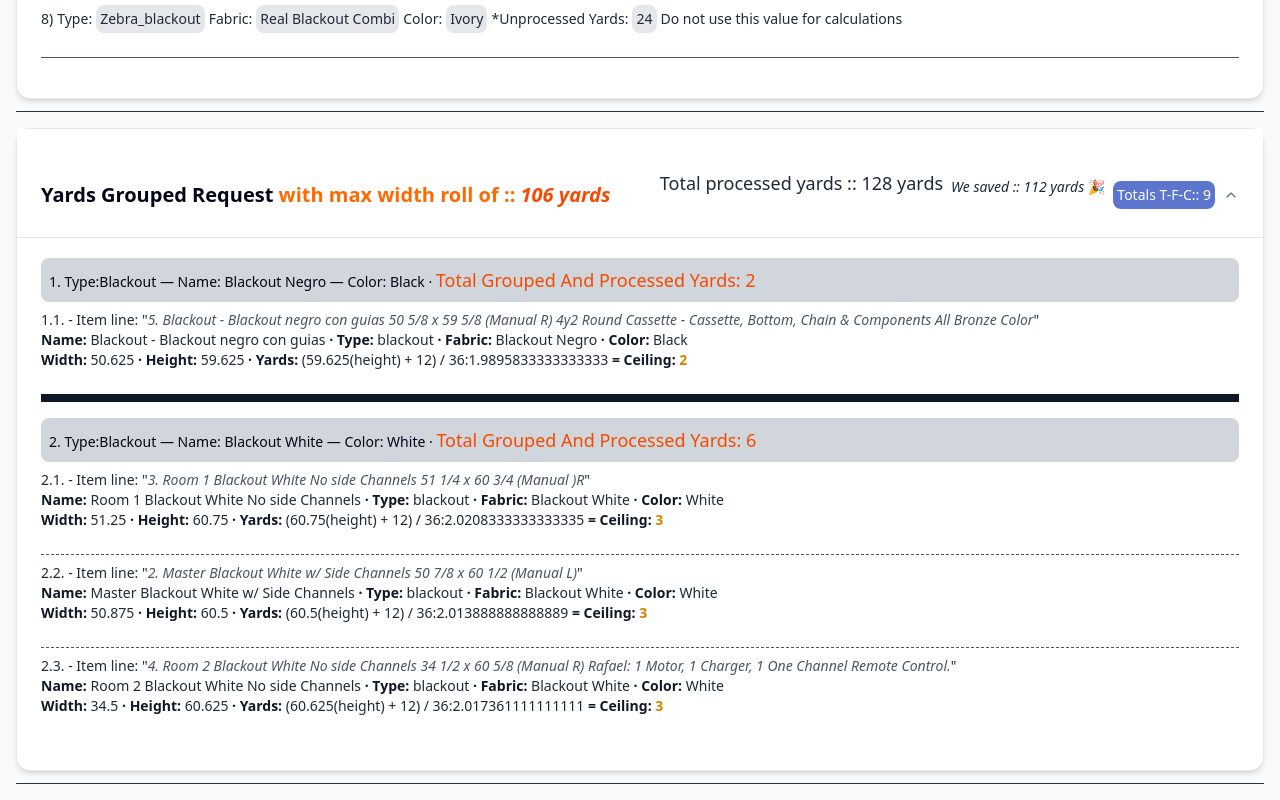
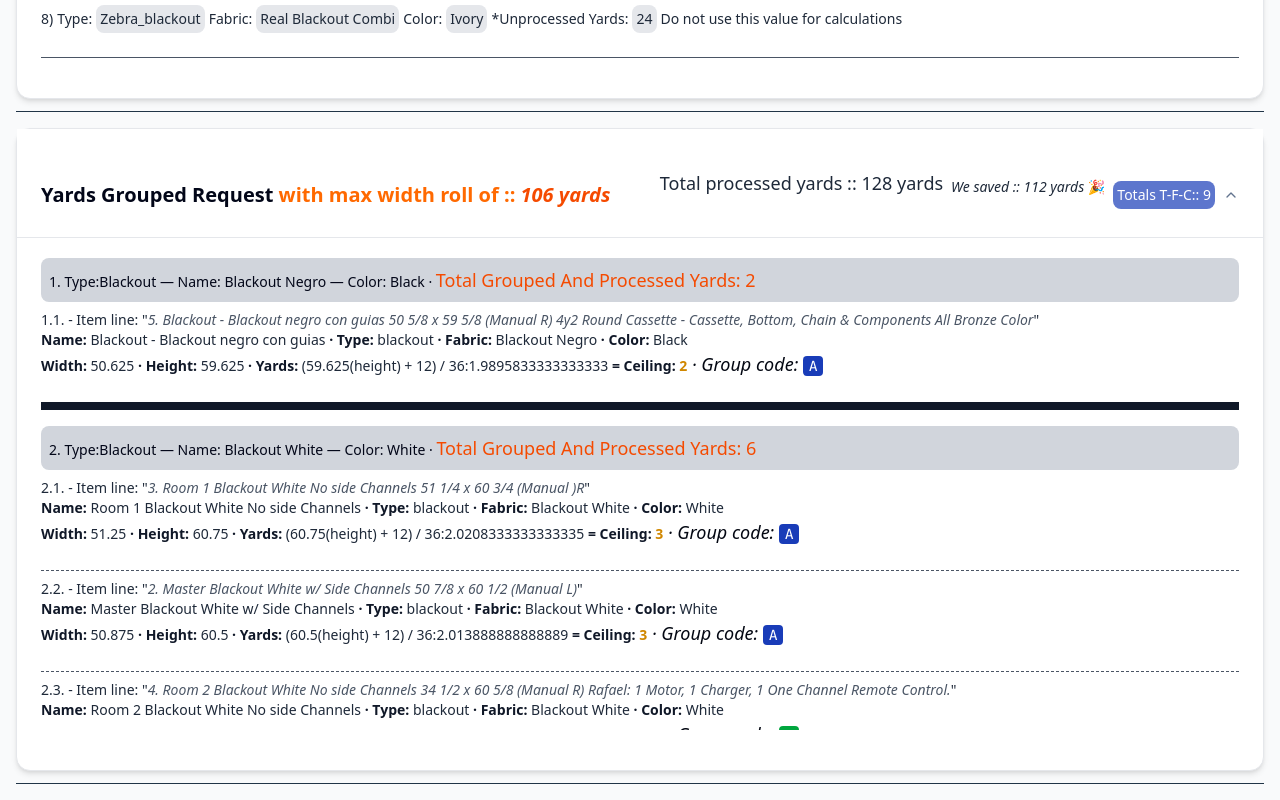
Before and after one commit to joasegovia9427/telascalculo, a React (Vite) app: page /calculator in a window 1280 px wide. Shown: the part 2035-2835 px from the top of the page. Built offline with nearby package versions, Linux system fonts and the light colour scheme.

Commit message:
chore: adding agrupation data

```diff
--- a/src/screens/calculator/InvoiceItemReduced.tsx
+++ b/src/screens/calculator/InvoiceItemReduced.tsx
@@ -1,4 +1,41 @@
+import { twm } from '~/lib/utils';
 import { Item } from '~/services/calculator';
+
+const GROUP_CODE_COLORS = {
+    A: 'bg-blue-800',
+    B: 'bg-green-600',
+    C: 'bg-yellow-600',
+    D: 'bg-red-600',
+    E: 'bg-purple-600',
+    F: 'bg-pink-600',
+    G: 'bg-orange-600',
+    H: 'bg-teal-600',
+    I: 'bg-indigo-600',
+    J: 'bg-lime-600',
+    K: 'bg-cyan-600',
+    L: 'bg-fuchsia-600',
+    M: 'bg-violet-600',
+    N: 'bg-rose-600',
+    O: 'bg-amber-600',
+    P: 'bg-emerald-600',
+    Q: 'bg-sky-600',
+    R: 'bg-rose-600',
+    S: 'bg-amber-600',
+    T: 'bg-emerald-600',
+    U: 'bg-sky-600',
+    V: 'bg-rose-600',
+    W: 'bg-amber-600',
+    X: 'bg-emerald-600',
+    Y: 'bg-sky-600',
+    Z: 'bg-rose-600',
+    AA: 'bg-amber-600',
+    AB: 'bg-emerald-600',
+    AC: 'bg-sky-600',
+    AD: 'bg-rose-600',
+    AE: 'bg-amber-600',
+    AF: 'bg-emerald-600',
+    AG: 'bg-sky-600',
+};
 
 export const InvoiceItemReduced = ({
     groupIndex,
@@ -6,7 +43,7 @@ export const InvoiceItemReduced = ({
     index,
 }: {
     groupIndex: number;
-    item: Item;
+    item: Item & { groupCode: string };
     index: number;
 }) => {
     return (
@@ -39,6 +76,19 @@ export const InvoiceItemReduced = ({
                 <span className="font-bold text-yellow-600">
                     {item.props.yards.ceilingValue}
                 </span>
+                <span className="bold text-lg text-black italic">
+                    {' · '} Group code:{' '}
+                </span>
+                <span
+                    className={twm(
+                        'rounded px-1.5 py-0.5 font-mono text-sm text-white',
+                        GROUP_CODE_COLORS[
+                            item.groupCode as keyof typeof GROUP_CODE_COLORS
+                        ]
+                    )}
+                >
+                    {item.groupCode}
+                </span>
             </p>
         </div>
     );
--- a/src/services/calculator/getGroupedYards.ts
+++ b/src/services/calculator/getGroupedYards.ts
@@ -4,10 +4,13 @@ import { GroupedItem, Item } from './type';
 /**
  * Packs items into strips of maxRollWidth (side-by-side).
  * Each strip length = max(yards of items in that strip).
- * Returns total yards needed (sum of strip lengths).
+ * Returns strips with their items and total yards (sum of strip lengths).
  */
-function computePackedYards(items: Item[], maxRollWidth: number): number {
-    const strips: { usedWidth: number; maxYards: number }[] = [];
+function computePackedStrips(
+    items: Item[],
+    maxRollWidth: number
+): { totalYards: number; strips: Item[][] } {
+    const strips: { usedWidth: number; maxYards: number; items: Item[] }[] = [];
 
     for (const item of items) {
         const { width, yards } = item.props;
@@ -18,17 +21,38 @@ function computePackedYards(items: Item[], maxRollWidth: number): number {
             if (strip.usedWidth + width <= maxRollWidth) {
                 strip.usedWidth += width;
                 strip.maxYards = Math.max(strip.maxYards, itemYards);
+                strip.items.push(item);
                 placed = true;
                 break;
             }
         }
 
         if (!placed) {
-            strips.push({ usedWidth: width, maxYards: itemYards });
+            strips.push({
+                usedWidth: width,
+                maxYards: itemYards,
+                items: [item],
+            });
         }
     }
 
-    return strips.reduce((sum, s) => sum + s.maxYards, 0);
+    const totalYards = strips.reduce((sum, s) => sum + s.maxYards, 0);
+    return {
+        totalYards,
+        strips: strips.map(s => s.items),
+    };
+}
+
+function getStripLetter(index: number): string {
+    const letters = 'ABCDEFGHIJKLMNOPQRSTUVWXYZ';
+    if (index < letters.length) return letters[index];
+    let result = '';
+    let n = index;
+    while (n >= 0) {
+        result = letters[n % 26] + result;
+        n = Math.floor(n / 26) - 1;
+    }
+    return result;
 }
 
 export function getYardsWithMaxWidthRoll(list: Item[]): GroupedItem[] {
@@ -56,24 +80,35 @@ export function getYardsWithMaxWidthRoll(list: Item[]): GroupedItem[] {
     let current: Item[] = [];
     let currentKey: string | null = null;
 
+    function pushGroup(key: string, items: Item[]): void {
+        const { totalYards, strips } = computePackedStrips(
+            items,
+            MAX_WIDTH_ROLL_YARDS
+        );
+        const { type: t, fabric: f, color: c } = items[0].props;
+        const itemsWithGroupCode = strips.flatMap((stripItems, stripIndex) =>
+            stripItems.map(item => ({
+                ...item,
+                groupCode: getStripLetter(stripIndex),
+            }))
+        );
+        groups.push({
+            id: key,
+            type: t,
+            fabric: f,
+            color: c,
+            totalYards,
+            items: itemsWithGroupCode,
+        });
+    }
+
     for (const item of sorted) {
         const { type, fabric, color } = item.props;
         const key = `${type}|${fabric}|${color}`;
 
         if (currentKey !== key) {
             if (current.length > 0) {
-                const { type: t, fabric: f, color: c } = current[0].props;
-                groups.push({
-                    id: currentKey!,
-                    type: t,
-                    fabric: f,
-                    color: c,
-                    totalYards: computePackedYards(
-                        current,
-                        MAX_WIDTH_ROLL_YARDS
-                    ),
-                    items: current,
-                });
+                pushGroup(currentKey!, current);
             }
             currentKey = key;
             current = [item];
@@ -83,15 +118,7 @@ export function getYardsWithMaxWidthRoll(list: Item[]): GroupedItem[] {
     }
 
     if (current.length > 0 && currentKey) {
-        const { type, fabric, color } = current[0].props;
-        groups.push({
-            id: currentKey,
-            type,
-            fabric,
-            color,
-            totalYards: computePackedYards(current, MAX_WIDTH_ROLL_YARDS),
-            items: current,
-        });
+        pushGroup(currentKey, current);
     }
 
     return groups;
--- a/src/services/calculator/schemas.ts
+++ b/src/services/calculator/schemas.ts
@@ -26,5 +26,9 @@ export const GroupedItemSchema = z.object({
     fabric: z.string(),
     color: z.string(),
     totalYards: z.number(),
-    items: z.array(ItemSchema),
+    items: z.array(
+        ItemSchema.extend({
+            groupCode: z.string(), // A, B, C... per packing strip for UI validation
+        })
+    ),
 });
```
